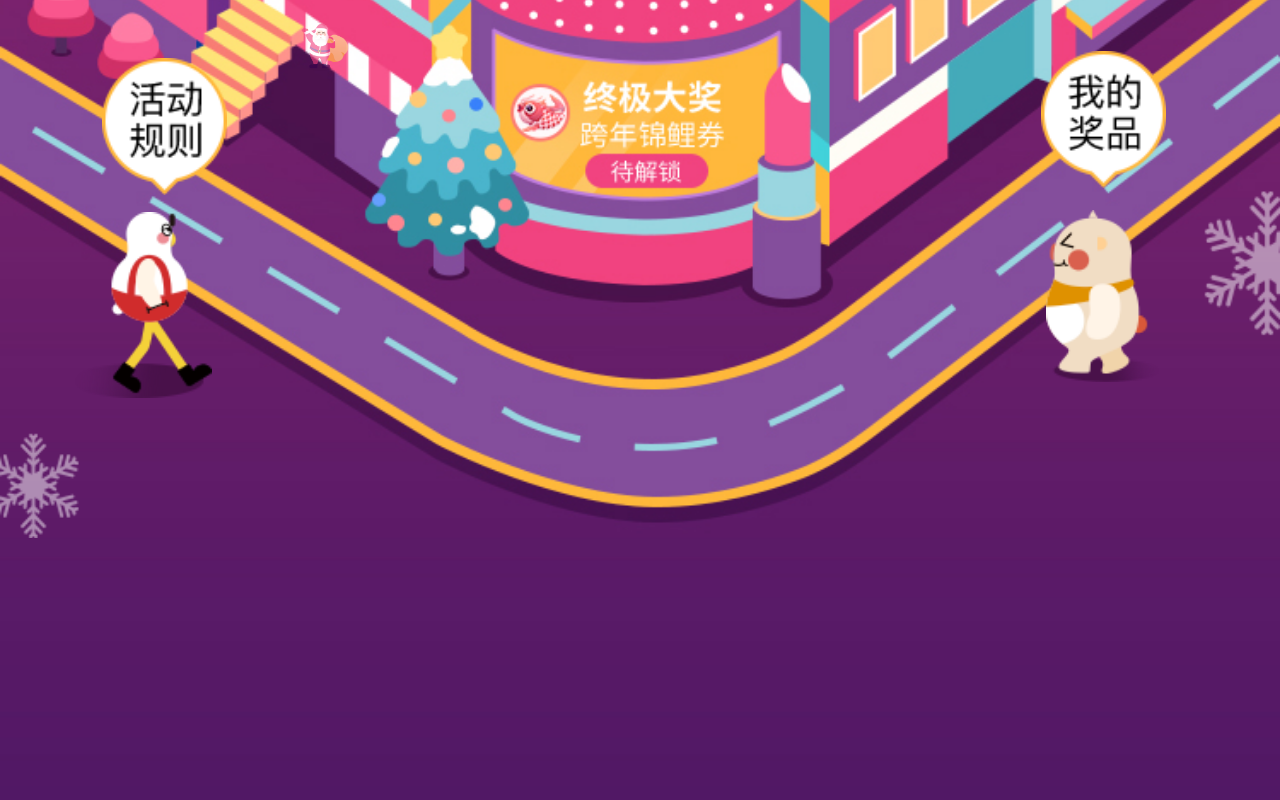
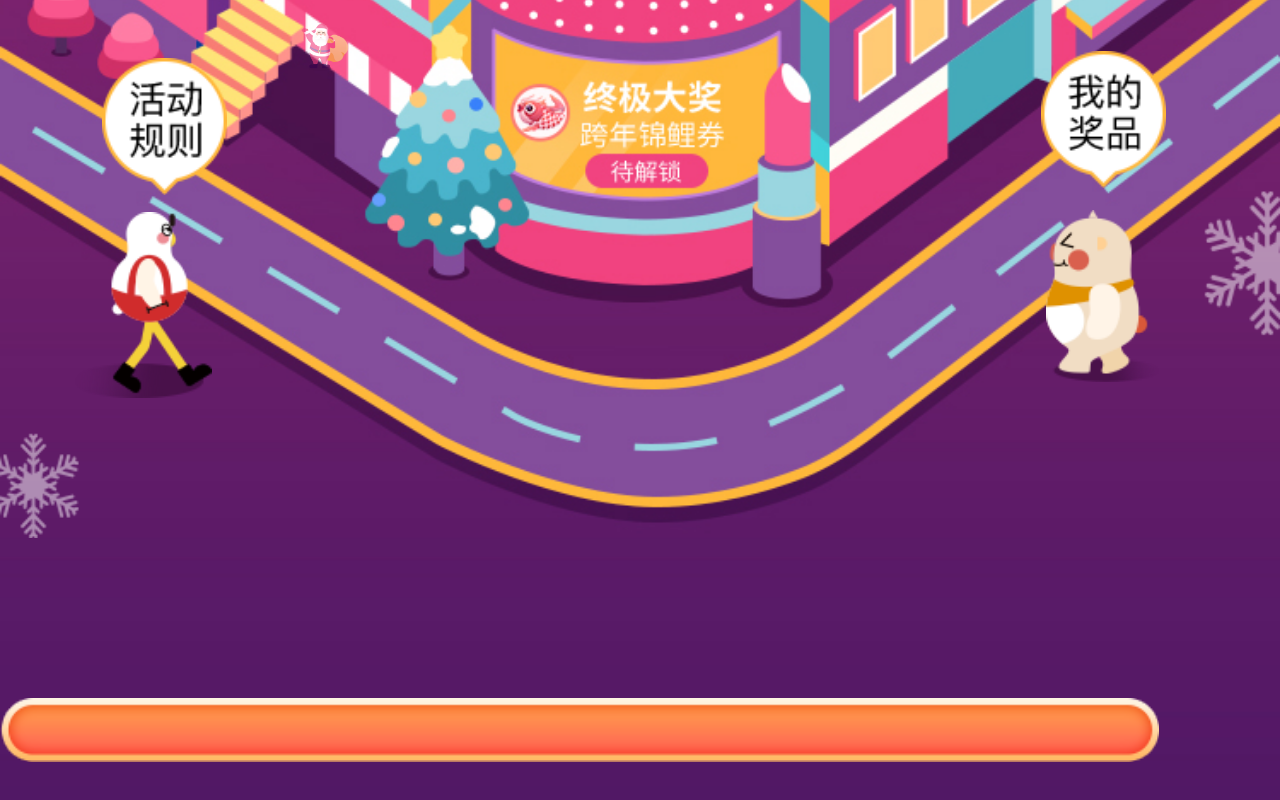
Before and after one commit to mzmuping/active-h5, a plain HTML site: page index.html in a window 1280 px wide. Shown: the part 1570-2370 px from the top of the page. Drawn offline with nearby package versions, Linux system fonts and the light colour scheme.

Commit message:
feat:进度条

```diff
--- a/index.css
+++ b/index.css
@@ -39,7 +39,7 @@ img {
 }
 .title {
   width: 6.1rem;
-  margin: 0 auto;
+  margin: 0 auto 10.2rem;
   padding-top: 1rem;
 }
 .snow_flow {
@@ -171,4 +171,13 @@ img {
   -webkit-transform-origin: center bottom;
   transform-origin: center bottom;
 }
+
+/** progress */
+.progress-wrap {
+}
+.progress-bg {
+  width: 6.79rem;
+  height: 0.41rem;
+  background: url("./images/progress_bg.png") center center/100% no-repeat;
+}
 /** end home */
--- a/index.html
+++ b/index.html
@@ -55,6 +55,12 @@
       <img class="absolute SantaClaus" src="./images/SantaClaus.png" alt="活动说明" />
       <img class="absolute bear-icon" src="./images/bear-icon.png" alt="鸟" />
       <img class="absolute prize-my" src="./images/prize-my.png" alt="活动说明" />
+      <!--  -->
+      <div class="relative progress-wrap">
+        <div class="progress-bg">
+          <div class="progress-bar"></div>
+        </div>
+      </div>
     </div>
   </body>
 </html>
```
